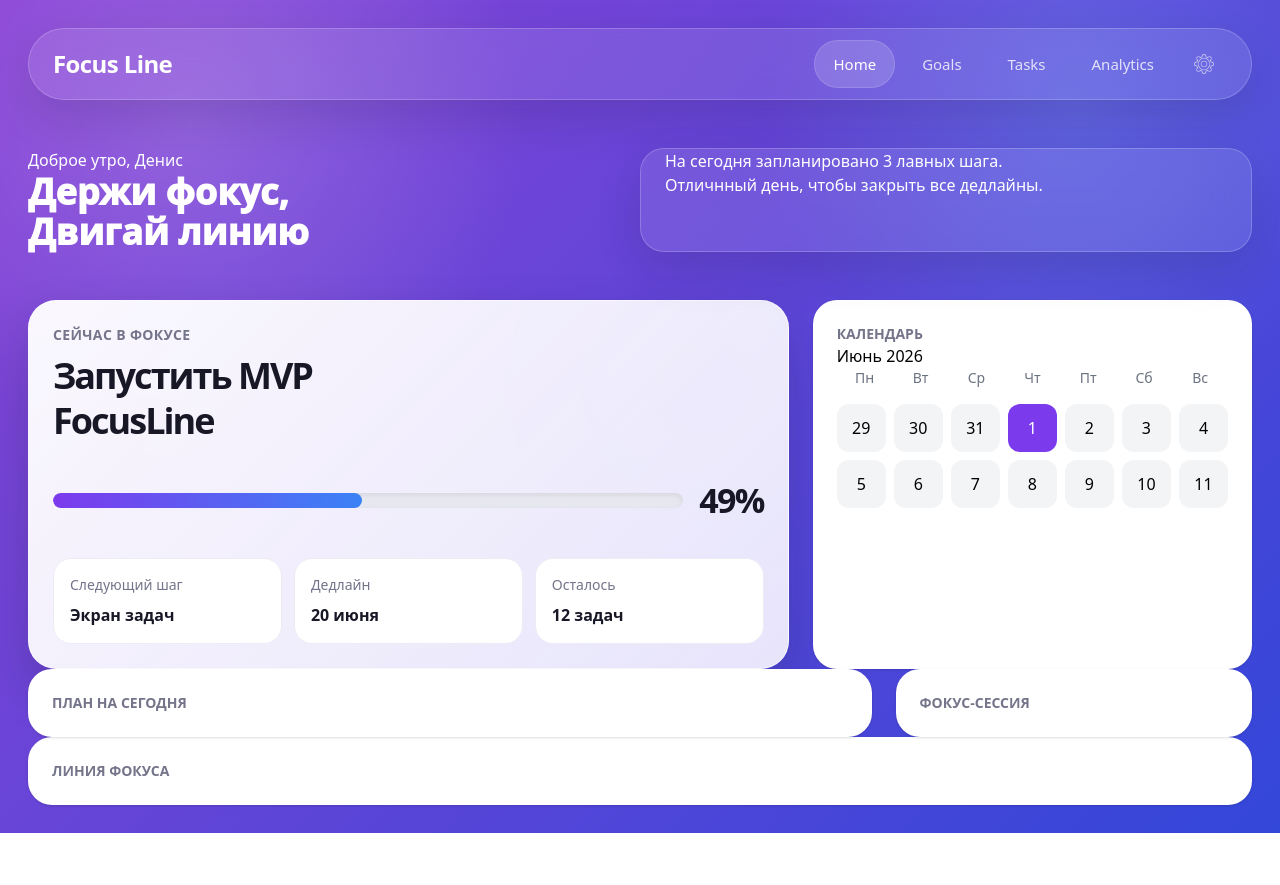
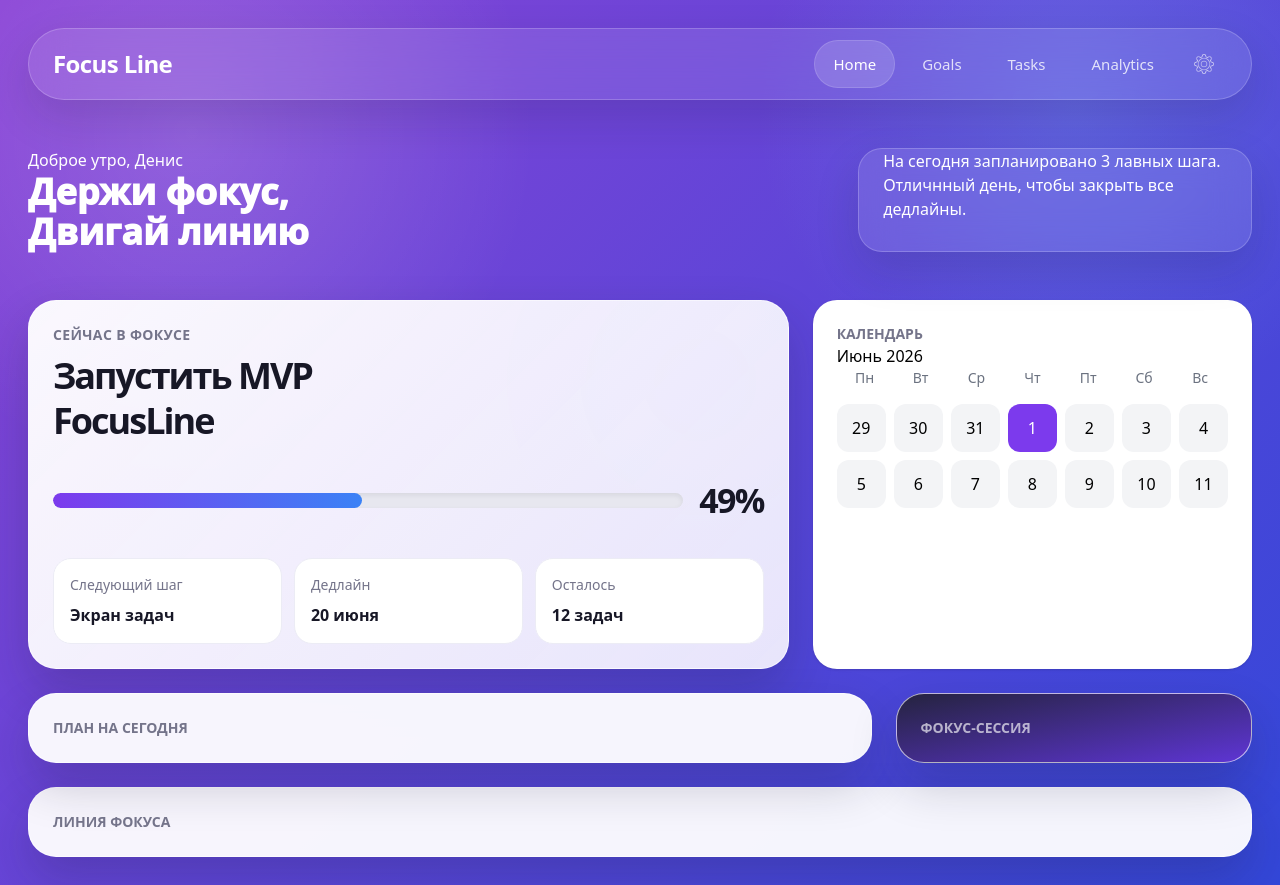
Before and after one commit to ziomo00/myReactProject, a React (Vite) app: page / in a window 1280 px wide. Before the commit the page ends 833 px from the top, so only its background shows below. Built offline with nearby package versions, Linux system fonts and the light colour scheme.

Commit message:
Refactor component structure and implement Card component for UI consistency

```diff
--- a/src/App.tsx
+++ b/src/App.tsx
@@ -1,9 +1,9 @@
-import Navbar from "./components/Navbar";
-import Calendar from "./components/Calendar";
-import NowInFocus from "./components/NowInFocus"
-import Today from "./components/Today";
-import Session from "./components/Session";
-import Focus from "./components/Focus";
+import Navbar from "./components/home/Navbar";
+import Calendar from "./components/home/Calendar";
+import NowInFocus from "./components/home/NowInFocus"
+import Today from "./components/home/Today";
+import Session from "./components/home/Session";
+import Focus from "./components/home/Focus";
 
 const pageBackground = {
   background:
@@ -18,7 +18,7 @@ function App() {
       style={pageBackground}
     >
       <Navbar />
-      <section className="mx-auto max-w-7xl py-12 grid grid-cols-2 ">
+      <section className="mx-auto max-w-7xl py-12 grid grid-cols-[1.37fr_0.65fr] ">
         <div>
           <p>Доброе утро, Денис</p>
           <h1 className="text-4xl font-[1000]">
@@ -31,7 +31,7 @@ function App() {
             Отличнный день, чтобы закрыть все дедлайны.
         </div>
       </section>
-      <section>
+      <section className="mx-auto max-w-7xl space-y-6">
         <div className="grid grid-cols-[1.42fr_0.82fr] gap-6">
           <NowInFocus />
           <Calendar/>
--- a/src/components/Focus.tsx
+++ /dev/null
@@ -1,9 +0,0 @@
-function Focus(){
-    return(
-        <div className="p-6 bg-white rounded-3xl shadow text-black col-span-2">
-          <p className="text-muted text-sm font-bold">ЛИНИЯ ФОКУСА</p>
-        </div>
-    )
-}
-
-export default Focus;
--- a/src/components/Session.tsx
+++ /dev/null
@@ -1,8 +0,0 @@
-function Session(){
-    return(
-        <div className="p-6 bg-white rounded-3xl shadow text-black">
-          <p className="text-muted text-sm font-bold">ФОКУС-СЕССИЯ</p>
-        </div>
-    )
-}
-export default Session;
--- /dev/null
+++ b/src/components/home/Focus.tsx
@@ -0,0 +1,11 @@
+import Card from "../ui/Card";
+
+function Focus() {
+  return (
+    <Card className="bg-white/95 text-[#171726]">
+      <p className="text-muted text-sm font-bold">ЛИНИЯ ФОКУСА</p>
+    </Card>
+  );
+}
+
+export default Focus;
--- /dev/null
+++ b/src/components/home/Session.tsx
@@ -0,0 +1,11 @@
+import Card from "../ui/Card";
+
+function Session() {
+  return (
+    <Card className="bg-gradient-to-br from-[#25233f] to-[#5e35d4] text-white">
+      <p className="text-sm font-bold text-white/65">ФОКУС-СЕССИЯ</p>
+    </Card>
+  );
+}
+
+export default Session;
--- a/src/components/Today.tsx
+++ b/src/components/home/Today.tsx
@@ -1,8 +1,10 @@
+import Card from "../ui/Card";
+
 function Today(){
     return(
-        <div className="p-6 bg-white rounded-3xl shadow text-black">
+        <Card className="bg-white/95 text-[#171726]">
           <p className="text-muted text-sm font-bold">ПЛАН НА СЕГОДНЯ</p>
-        </div>
+        </Card>
     )
 }
 export default Today;
--- /dev/null
+++ b/src/components/ui/Card.tsx
@@ -0,0 +1,24 @@
+import type {ReactNode} from "react";
+
+type CardProps = {
+    children: ReactNode;
+    className?: string;
+}
+
+function Card({children, className=""}: CardProps){
+    return(
+        <article
+            className={`
+                overflow-hidden rounded-[28px] border border-white/65
+                shadow-[0_22px_48px_rgba(23,23,38,0.20)]
+                ${className}
+            `}
+        >
+        <div className="p-6">
+            {children}
+        </div>
+        </article>
+    );
+}
+
+export default Card;
```
Also changed, not shown: src/components/home/Calendar.tsx (renamed from src/components/Calendar.tsx), src/components/home/Navbar.tsx (renamed from src/components/Navbar.tsx), src/components/home/NowInFocus.tsx (renamed from src/components/NowInFocus.tsx).
